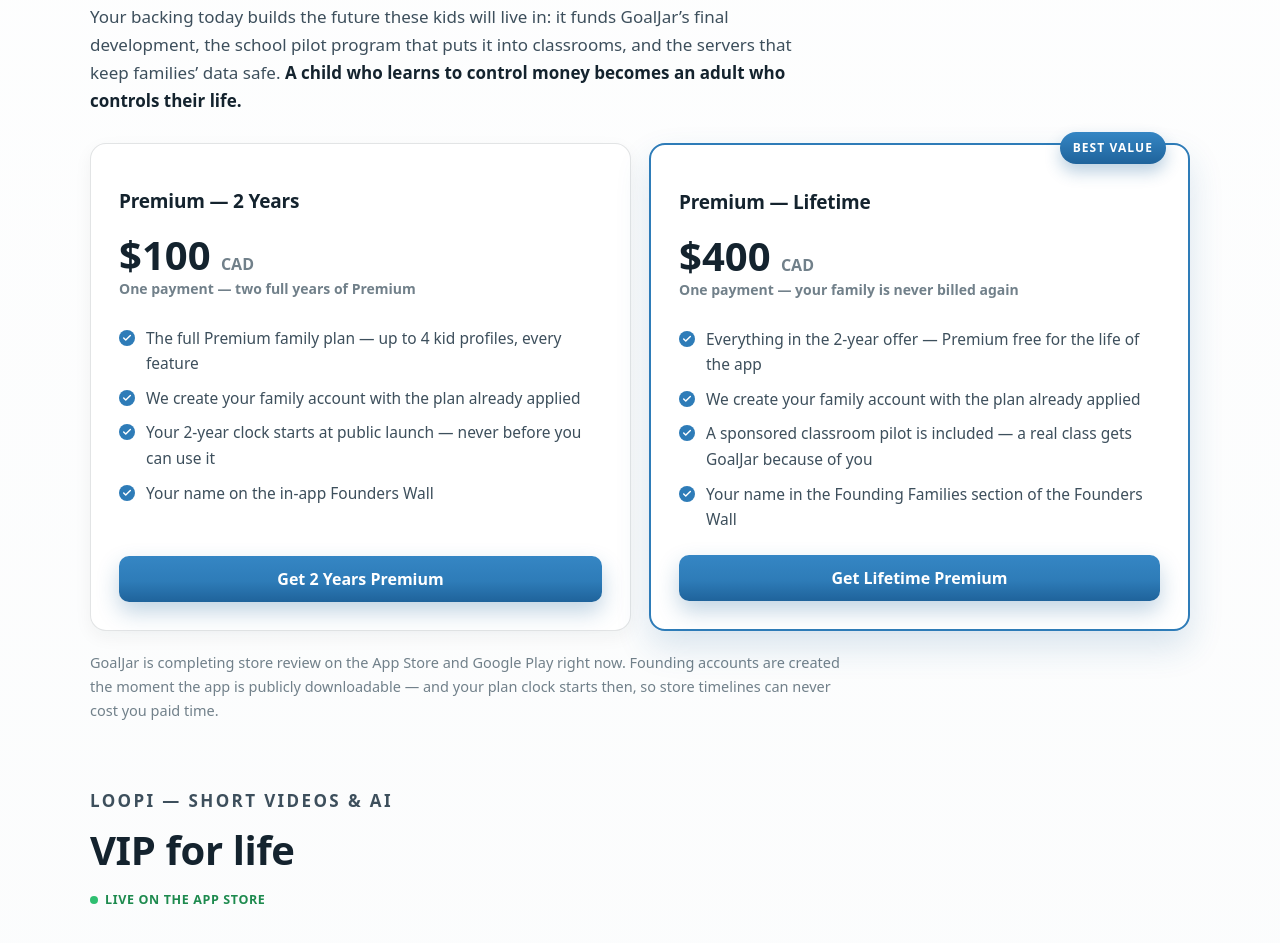
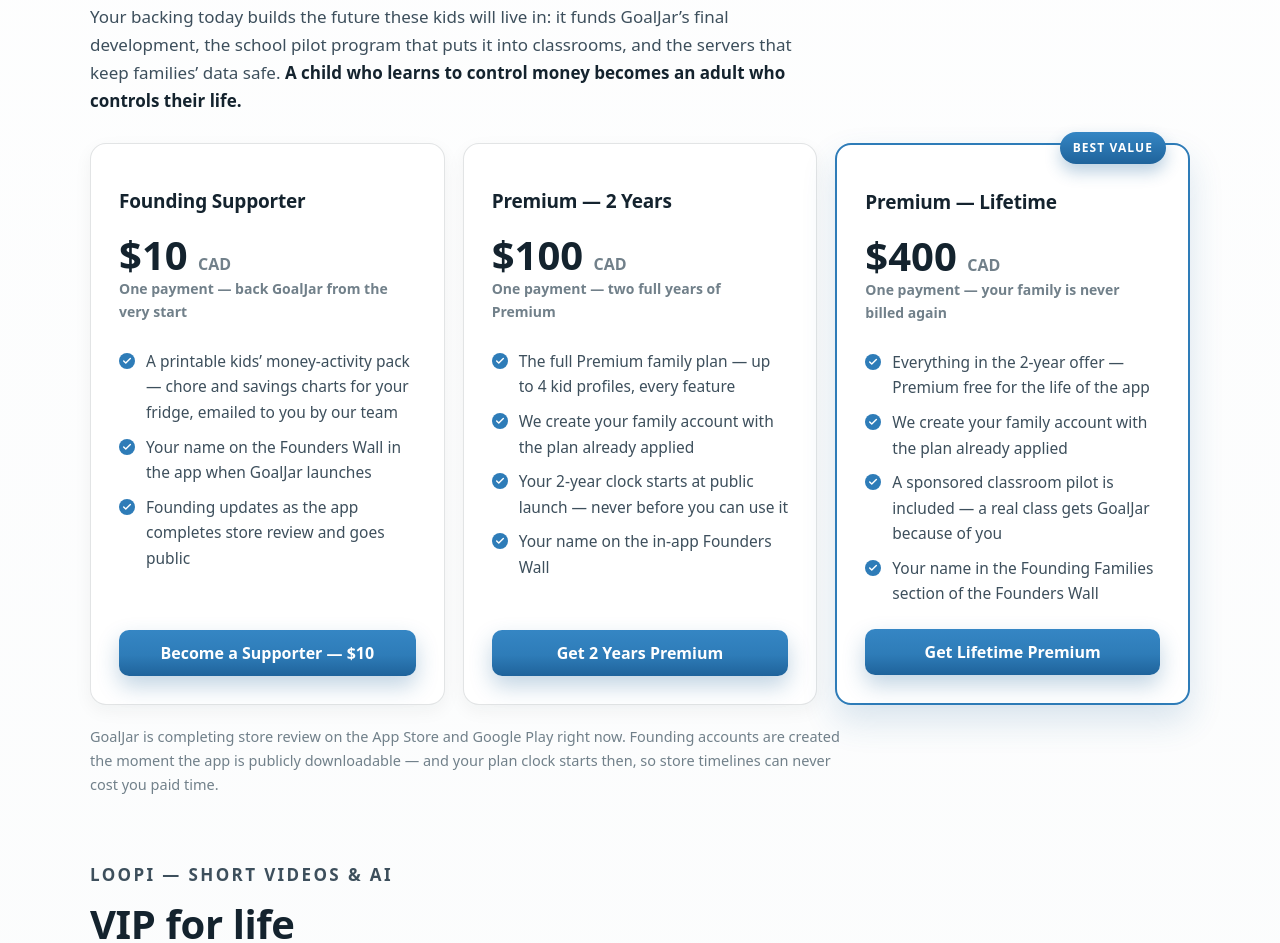
Before and after one commit to KayAviv/loopi-website, a plain HTML site: page founding.html in a window 1280 px wide. Shown: the part 1064-2007 px from the top of the page. Drawn offline with Linux system fonts and the light colour scheme; a web font is replaced by a local one.

Commit message:
Founding: add GoalJar 0 Founding Supporter card

```diff
--- a/founding.html
+++ b/founding.html
@@ -68,7 +68,18 @@
       <p>GoalJar changes where the lesson happens. Kids set goals, do chores, earn virtual coins, and watch their jar fill — making real choices, spend now or save for something bigger, in a safe world where mistakes cost nothing and lessons last a lifetime. Parents guide from their own dashboard. <strong>No real money, no ads, no tricks</strong> — just the habits we all wish we’d learned at eight years old.</p>
       <p>Your backing today builds the future these kids will live in: it funds GoalJar’s final development, the school pilot program that puts it into classrooms, and the servers that keep families’ data safe. <strong>A child who learns to control money becomes an adult who controls their life.</strong></p>
     </div>
-    <div class="grid two" style="margin-top:28px">
+    <div class="grid three" style="margin-top:28px">
+      <article class="card offer-card">
+        <h3>Founding Supporter</h3>
+        <div class="price">$10 <small>CAD</small></div>
+        <p class="per">One payment — back GoalJar from the very start</p>
+        <ul class="offer-list">
+          <li>A printable kids’ money-activity pack — chore and savings charts for your fridge, emailed to you by our team</li>
+          <li>Your name on the Founders Wall in the app when GoalJar launches</li>
+          <li>Founding updates as the app completes store review and goes public</li>
+        </ul>
+        <a class="btn btn-primary" href="https://buy.stripe.com/9B614o9Od2Hefb7aEZ4ow04" rel="noopener">Become a Supporter — $10</a>
+      </article>
       <article class="card offer-card">
         <h3>Premium — 2 Years</h3>
         <div class="price">$100 <small>CAD</small></div>
--- a/styles.css
+++ b/styles.css
@@ -106,7 +106,8 @@ section.block{padding:64px 0 8px}
 .grid{display:grid;gap:18px}
 .grid.features{grid-template-columns:repeat(3,1fr)}
 .grid.two{grid-template-columns:repeat(2,1fr)}
-@media (max-width:900px){ .grid.features{grid-template-columns:repeat(2,1fr)} }
+.grid.three{grid-template-columns:repeat(3,1fr)}
+@media (max-width:900px){ .grid.features{grid-template-columns:repeat(2,1fr)} .grid.three{grid-template-columns:1fr} }
 @media (max-width:600px){ .grid.features,.grid.two{grid-template-columns:1fr} }
 .card{
   background:var(--card); border:1px solid var(--line); border-radius:var(--radius);
```
